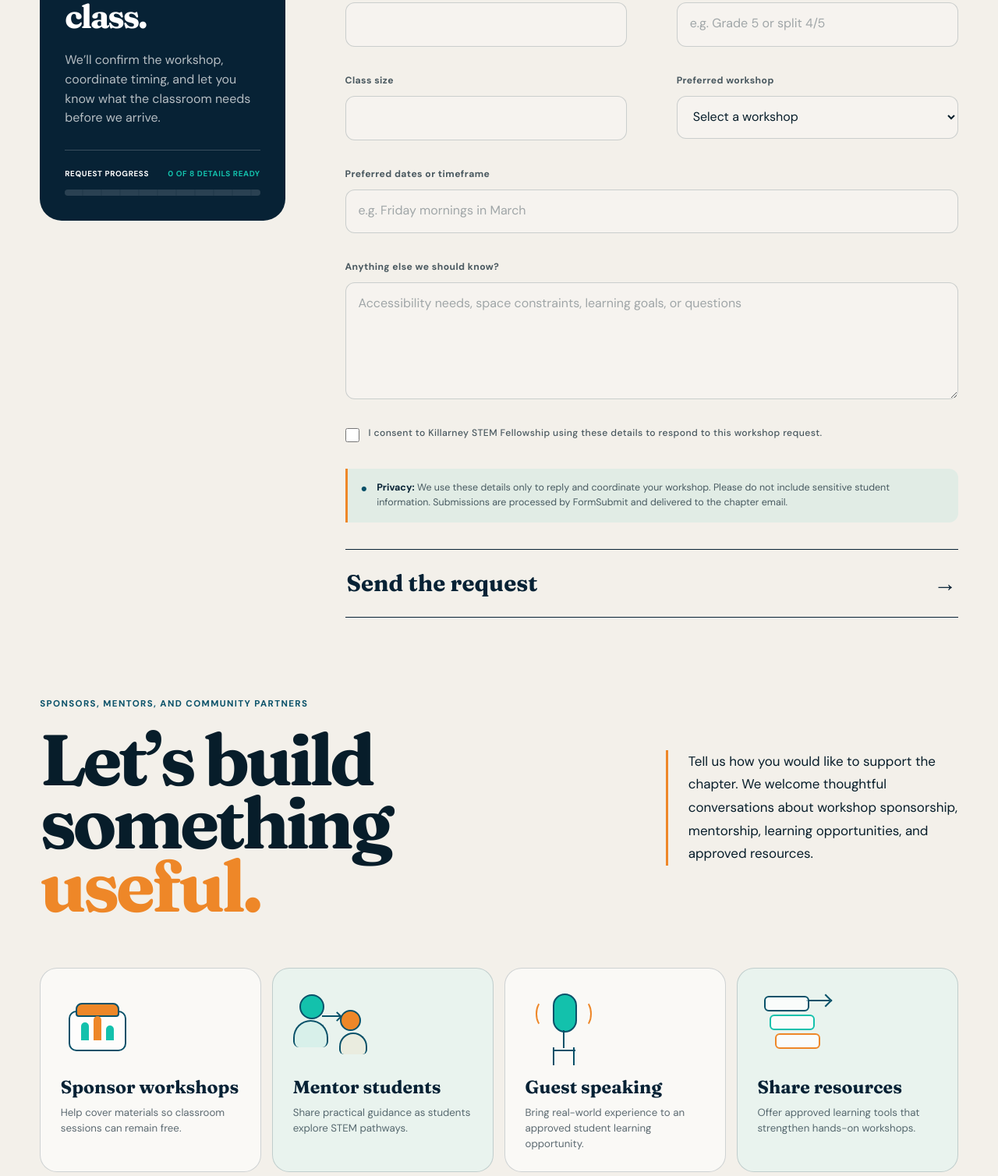
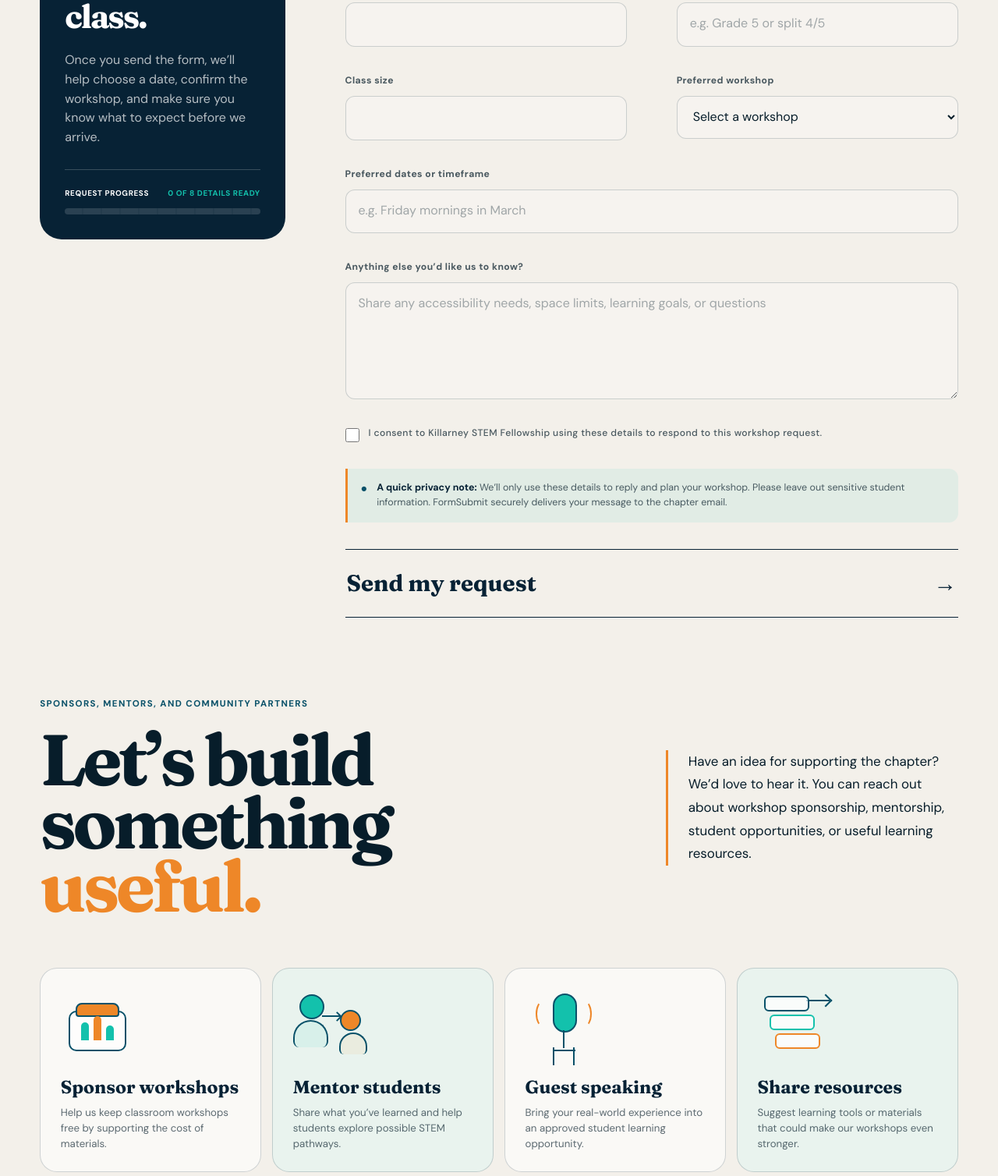
Before and after one commit to killarneystemfellowship/killarneystemfellowship.github.io, a plain HTML site: page contact/index.html in a window 1280 px wide. Shown: the part 692-2200 px from the top of the page at 78% size. Drawn offline with Linux system fonts and the light colour scheme.

Commit message:
Make contact page copy friendlier

```diff
--- a/contact/index.html
+++ b/contact/index.html
@@ -599,7 +599,7 @@
         </div>
         <div class="contact-hero-side">
           <p class="contact-intro">
-            Tell us about your class and preferred workshop. We’ll review your request and follow up with available dates—materials and trained presenters are included.
+            Tell us a little about your class and the workshop you have in mind. We’ll check our dates and follow up by email. We bring the materials and trained presenters.
           </p>
           <ol class="contact-route" aria-label="Workshop request process">
             <li class="contact-route__step">
@@ -625,7 +625,7 @@
         <aside class="form-aside">
           <p class="eyebrow">What happens next</p>
           <h2>One request. A hands-on class.</h2>
-          <p>We’ll confirm the workshop, coordinate timing, and let you know what the classroom needs before we arrive.</p>
+          <p>Once you send the form, we’ll help choose a date, confirm the workshop, and make sure you know what to expect before we arrive.</p>
           <div
             class="form-meter"
             role="progressbar"
@@ -689,8 +689,8 @@
             <input id="dates" name="Preferred dates or timeframe" type="text" placeholder="e.g. Friday mornings in March" required />
           </div>
           <div class="form-field form-field-full">
-            <label for="message">Anything else we should know?</label>
-            <textarea id="message" name="Additional details" placeholder="Accessibility needs, space constraints, learning goals, or questions"></textarea>
+            <label for="message">Anything else you’d like us to know?</label>
+            <textarea id="message" name="Additional details" placeholder="Share any accessibility needs, space limits, learning goals, or questions"></textarea>
           </div>
 
           <div class="consent">
@@ -700,11 +700,11 @@
 
           <p class="privacy-note">
             <span class="privacy-icon" aria-hidden="true">●</span>
-            <span><strong>Privacy:</strong> We use these details only to reply and coordinate your workshop. Please do not include sensitive student information. Submissions are processed by FormSubmit and delivered to the chapter email.</span>
+            <span><strong>A quick privacy note:</strong> We’ll only use these details to reply and plan your workshop. Please leave out sensitive student information. FormSubmit securely delivers your message to the chapter email.</span>
           </p>
 
           <button class="form-submit" type="submit">
-            <span>Send the request</span><span aria-hidden="true">→</span>
+            <span>Send my request</span><span aria-hidden="true">→</span>
           </button>
         </form>
       </section>
@@ -716,7 +716,7 @@
             <h2 id="partner-title">Let’s build something <em>useful.</em></h2>
           </div>
           <p>
-            Tell us how you would like to support the chapter. We welcome thoughtful conversations about workshop sponsorship, mentorship, learning opportunities, and approved resources.
+            Have an idea for supporting the chapter? We’d love to hear it. You can reach out about workshop sponsorship, mentorship, student opportunities, or useful learning resources.
           </p>
         </div>
 
@@ -725,28 +725,28 @@
             <span class="support-spectrum__glyph support-spectrum__glyph--sponsor" aria-hidden="true"><i></i><i></i><i></i></span>
             <div class="support-spectrum__copy">
               <strong>Sponsor workshops</strong>
-              <p>Help cover materials so classroom sessions can remain free.</p>
+              <p>Help us keep classroom workshops free by supporting the cost of materials.</p>
             </div>
           </li>
           <li class="support-spectrum__item">
             <span class="support-spectrum__glyph support-spectrum__glyph--mentor" aria-hidden="true"><i></i><i></i><i></i></span>
             <div class="support-spectrum__copy">
               <strong>Mentor students</strong>
-              <p>Share practical guidance as students explore STEM pathways.</p>
+              <p>Share what you’ve learned and help students explore possible STEM pathways.</p>
             </div>
           </li>
           <li class="support-spectrum__item">
             <span class="support-spectrum__glyph support-spectrum__glyph--speaker" aria-hidden="true"><i></i><i></i><i></i></span>
             <div class="support-spectrum__copy">
               <strong>Guest speaking</strong>
-              <p>Bring real-world experience to an approved student learning opportunity.</p>
+              <p>Bring your real-world experience into an approved student learning opportunity.</p>
             </div>
           </li>
           <li class="support-spectrum__item">
             <span class="support-spectrum__glyph support-spectrum__glyph--resources" aria-hidden="true"><i></i><i></i><i></i></span>
             <div class="support-spectrum__copy">
               <strong>Share resources</strong>
-              <p>Offer approved learning tools that strengthen hands-on workshops.</p>
+              <p>Suggest learning tools or materials that could make our workshops even stronger.</p>
             </div>
           </li>
         </ul>
@@ -755,7 +755,7 @@
           <aside class="form-aside partner-aside">
             <p class="eyebrow">Start a conversation</p>
             <h2>Support can take many forms.</h2>
-            <p>Share the idea first. We’ll follow up to discuss fit, student needs, and the right next step.</p>
+            <p>You don’t need a finished proposal. Share your idea, and we’ll follow up to talk about student needs and what could work.</p>
             <div
               class="form-meter"
               role="progressbar"
@@ -810,7 +810,7 @@
             </div>
             <div class="form-field form-field-full">
               <label for="partner-message">Tell us about your idea</label>
-              <textarea id="partner-message" name="Partnership idea" placeholder="What would you like to offer, who would it support, and what timeline do you have in mind?" required></textarea>
+              <textarea id="partner-message" name="Partnership idea" placeholder="Tell us what you’re thinking, who it could support, and any timing you have in mind" required></textarea>
             </div>
 
             <div class="consent">
@@ -820,13 +820,13 @@
 
             <p class="privacy-note">
               <span class="privacy-icon" aria-hidden="true">●</span>
-              <span><strong>Privacy:</strong> We use these details only to reply about your inquiry. Please do not include sensitive personal or student information. Submissions are processed by FormSubmit and delivered to the chapter email.</span>
+              <span><strong>A quick privacy note:</strong> We’ll only use these details to reply about your idea. Please leave out sensitive personal or student information. FormSubmit securely delivers your message to the chapter email.</span>
             </p>
 
             <button class="form-submit" type="submit">
-              <span>Send the inquiry</span><span aria-hidden="true">→</span>
+              <span>Send my idea</span><span aria-hidden="true">→</span>
             </button>
-            <p class="form-note">This form starts a conversation and does not create a sponsorship agreement.</p>
+            <p class="form-note">This simply starts a conversation—it doesn’t create a sponsorship agreement.</p>
           </form>
         </div>
       </section>
```
